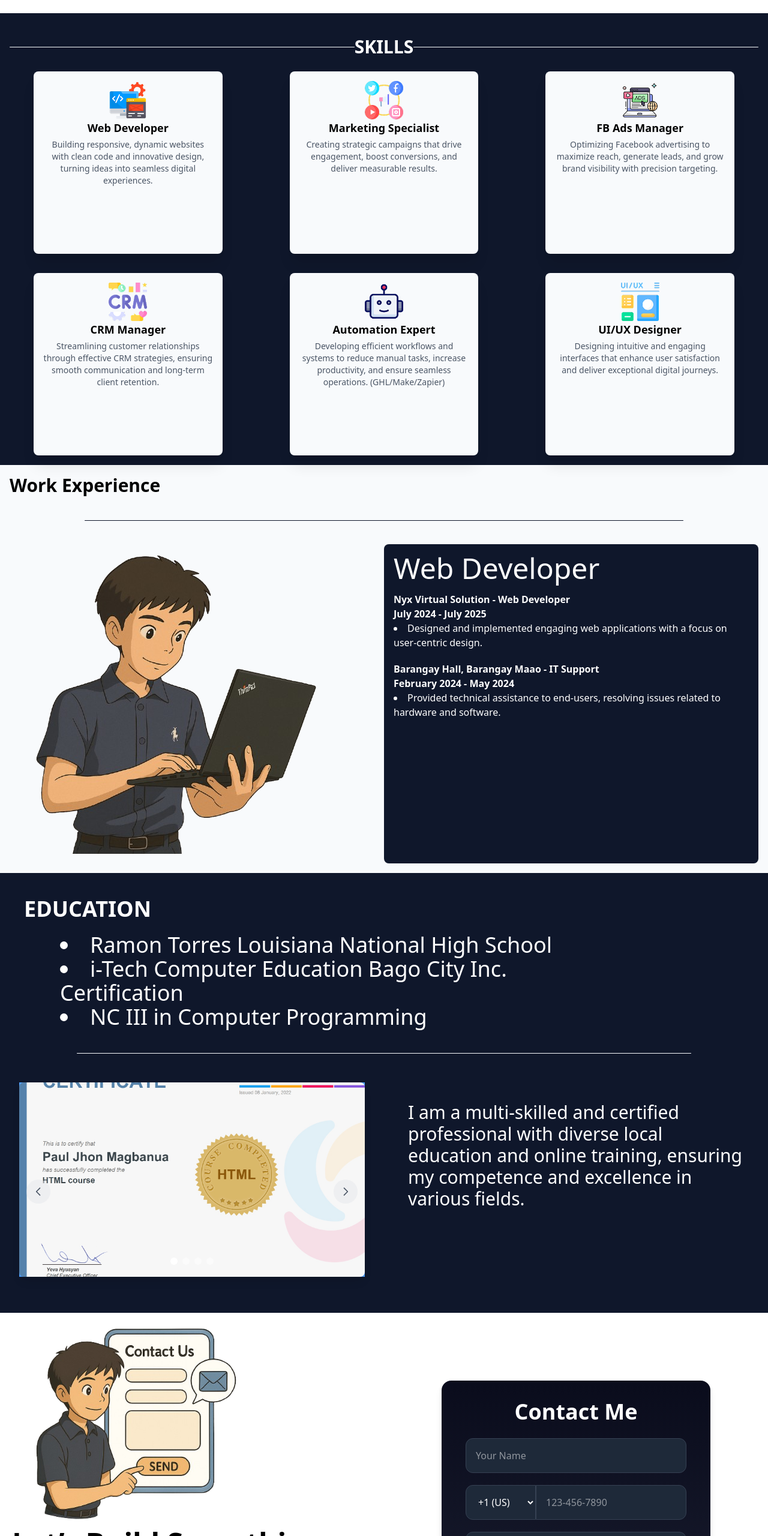
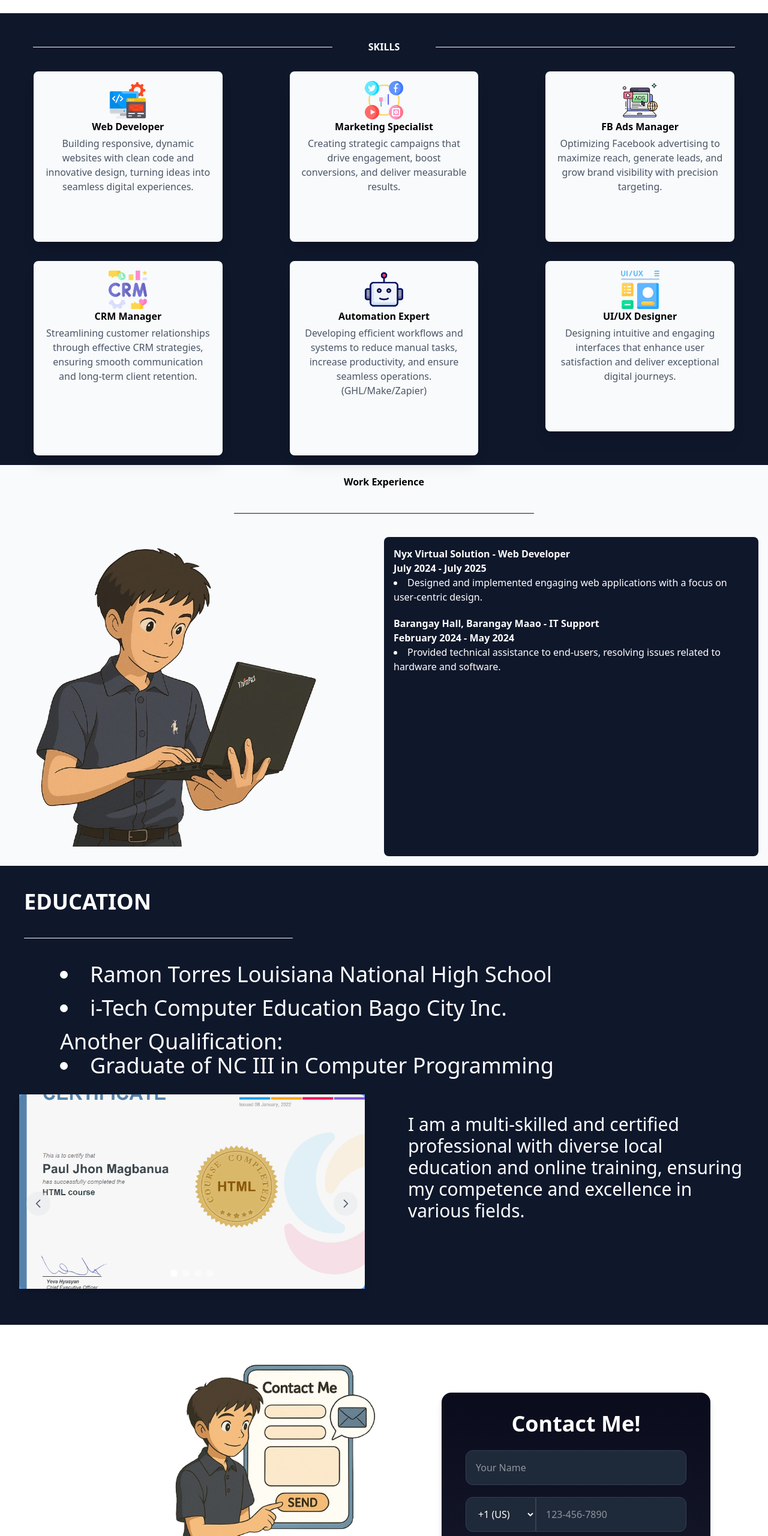
Before and after one commit to peps778/Portfolio-v3, a plain HTML site: page index.html in a window 1280 px wide. Shown: the part 846-3406 px from the top of the page at 60% size. Drawn offline with nearby package versions, Linux system fonts and the light colour scheme.

Commit message:
almost done

```diff
--- a/index.html
+++ b/index.html
@@ -44,7 +44,7 @@
             <a href="#fourthSection" class="block py-2 px-3 text-white rounded-sm hover:text-blue-500 md:p-0">Education</a>
           </li>
           <li>
-            <a href="#fifthSection" class="block py-2 px-3 text-white rounded-sm hover:text-blue-500 md:p-0">Contact</a>
+            <a href="#contactForm" class="block py-2 px-3 text-white rounded-sm hover:text-blue-500 md:p-0">Contact</a>
           </li>
         </ul>
       </div>
@@ -58,7 +58,7 @@
         <!-- TEXT BOX (Will be below image on mobile, left on desktop) -->
         <div class="text-black flex items-center justify-center  max-sm:order-2 sm:order-2 md:order-2 lg:order-1">
             <div class="max-sm:mx-5 sm:mx-5 md:mx-10 lg:ml-30">
-                <h1 class="font-bold max-sm:text-7xl sm:text-7xl md:text-8xl lg:text-8xl ">
+                <h1 class="font-bold max-sm:text-6xl sm:text-7xl md:text-8xl lg:text-8xl ">
                     Hi, I’m Paul
                 </h1>
                 <h4 class="font-bold max-sm:text-2xl sm:text-3xl md:text-3xl lg:text-4xl mt-4">
@@ -69,7 +69,7 @@
                 </p>
 
                 <button class="bg-slate-900 hover:bg-slate-500 py-2 px-3 rounded-lg my-4 flex items-center justify-center">
-                    <a class="text-white text-center" href="#">DOWNLOAD CV!</a>
+                    <a href="./src/Paul-Magbanua.pdf" class="text-white text-center" id="downloadBtn">DOWNLOAD CV!</a>
                 </button>
             </div>
         </div>
@@ -89,9 +89,9 @@
     <section id="secondSection" class="bg-slate-900 p-4 h-fit">
 
         <div class="flex justify-center">
-            <hr class="w-[50%] h-[0.5px] mx-auto mt-10 my-4 bg-slate-50 border-0 rounded-sm md:my-10 dark:bg-slate-50">
-            <h1 class="text-white font-bold self-center my-5 text-3xl">SKILLS</h1>
-            <hr class="w-[50%] h-[0.5px] mx-auto mt-10 my-4 bg-slate-50 border-0 rounded-sm md:my-10 dark:bg-slate-50">
+            <hr class="w-[40%] h-[0.5px] mx-auto mt-10 my-4 bg-slate-50 border-0 rounded-sm md:my-10 dark:bg-slate-50">
+            <h1 class="text-white font-bold self-center mx-5 my-5 max-sm:italic max-sm:text-2xl">SKILLS</h1>
+            <hr class="w-[40%] h-[0.5px] mx-auto mt-10 my-4 bg-slate-50 border-0 rounded-sm md:my-10 dark:bg-slate-50">
 
         </div>
 
@@ -101,8 +101,8 @@
             <li class="bg-slate-50 rounded-lg shadow-xl p-4 mx-10">
                 <div class="grid grid-cols-1 place-items-center text-center">
                     <img  style="margin: 0 auto;" src="./src/assets/web-development-icon.png" alt="" class="w-16 h-16">
-                    <h1 class="text-lg font-semibold mt-2" style="margin: 0 auto;">Web Developer</h1>
-                    <p style="text-align: center;" class="text-sm text-gray-600 mt-1">
+                    <h1 class="max-sm:text-2xl font-bold mt-2" style="margin: 0 auto;">Web Developer</h1>
+                    <p style="text-align: center;" class="max-sm:text-1xl text-gray-600 mt-1">
                         Building responsive, dynamic websites with clean code and innovative design,
                         turning ideas into seamless digital experiences.
                     </p>
@@ -113,8 +113,8 @@
             <li class="bg-slate-50 rounded-lg shadow-xl p-4 mx-10">
                 <div class="grid grid-cols-1 place-items-center text-center">
                     <img  style="margin: 0 auto;" src="./src/assets/marketing-specialist-icon.png" alt="" class="w-16 h-16">
-                    <h1 class="text-lg font-semibold mt-2" style="margin: 0 auto;">Marketing Specialist</h1>
-                    <p style="text-align: center;" class="text-sm text-gray-600 mt-1">
+                    <h1 class="max-sm:text-2xl font-semibold mt-2" style="margin: 0 auto;">Marketing Specialist</h1>
+                    <p style="text-align: center;" class="max-sm:text-1xl text-gray-600 mt-1">
                         Creating strategic campaigns that drive engagement, boost conversions, and deliver measurable results.
                     </p>
                 </div>
@@ -124,8 +124,8 @@
             <li class="bg-slate-50 rounded-lg shadow-xl p-4 mx-10">
                 <div class="grid grid-cols-1 place-items-center text-center">
                     <img  style="margin: 0 auto;" src="./src/assets/FB-ads-manager-icon.png" alt="" class="w-16 h-16">
-                    <h1 class="text-lg font-semibold mt-2" style="margin: 0 auto;">FB Ads Manager</h1>
-                    <p style="text-align: center;" class="text-sm text-gray-600 mt-1">
+                    <h1 class="max-sm:text-2xl font-semibold mt-2" style="margin: 0 auto;">FB Ads Manager</h1>
+                    <p style="text-align: center;" class="max-sm:text-1xl text-gray-600 mt-1">
                         Optimizing Facebook advertising to maximize reach, generate leads, and grow brand visibility with precision targeting.
                     </p>
                 </div>
@@ -135,8 +135,8 @@
             <li class="bg-slate-50 rounded-lg shadow-xl p-4 mx-10">
                 <div class="grid grid-cols-1 place-items-center text-center">
                     <img  style="margin: 0 auto;" src="./src/assets/crm-manager-icon.png" alt="" class="w-16 h-16">
-                    <h1 class="text-lg font-semibold mt-2" style="margin: 0 auto;">CRM Manager</h1>
-                    <p style="text-align: center;" class="text-sm text-gray-600 mt-1">
+                    <h1 class="max-sm:text-2xl font-semibold mt-2" style="margin: 0 auto;">CRM Manager</h1>
+                    <p style="text-align: center;" class="max-sm:text-1xl text-gray-600 mt-1">
                         Streamlining customer relationships through effective CRM strategies, ensuring smooth communication and long-term client retention.
                     </p>
                 </div>
@@ -146,19 +146,19 @@
             <li class="bg-slate-50 rounded-lg shadow-xl p-4 mx-10">
                 <div class="grid grid-cols-1 place-items-center text-center">
                     <img  style="margin: 0 auto;" src="./src/assets/automation-icon.png" alt="" class="w-16 h-16">
-                    <h1 class="text-lg font-semibold mt-2" style="margin: 0 auto;">Automation Expert</h1>
-                    <p style="text-align: center;" class="text-sm text-gray-600 mt-1">
+                    <h1 class="max-sm:text-2xl font-semibold mt-2" style="margin: 0 auto;">Automation Expert</h1>
+                    <p style="text-align: center;" class="max-sm:text-1xl text-gray-600 mt-1">
                         Developing efficient workflows and systems to reduce manual tasks, increase productivity, and ensure seamless operations. (GHL/Make/Zapier)
                     </p>
                 </div>
             </li>
 
             <!-- CARD 6 -->
-            <li class="bg-slate-50 rounded-lg shadow-xl p-4 mx-10">
+            <li class="bg-slate-50 rounded-lg shadow-xl p-4 mx-10 mb-10">
                 <div class="grid grid-cols-1 place-items-center text-center">
                     <img  style="margin: 0 auto;" src="./src/assets/UI-UX-design-icon.png" alt="" class="w-16 h-16">
-                    <h1 class="text-lg font-semibold mt-2" style="margin: 0 auto;">UI/UX Designer</h1>
-                    <p style="text-align: center;" class="text-sm text-gray-600 mt-1">
+                    <h1 class="max-sm:text-2xl font-semibold mt-2" style="margin: 0 auto;">UI/UX Designer</h1>
+                    <p style="text-align: center;" class="max-sm:text-1xl text-gray-600 mt-1">
                         Designing intuitive and engaging interfaces that enhance user satisfaction and deliver exceptional digital journeys.
                     </p>
                 </div>
@@ -171,8 +171,8 @@
     <!-- ///////////////////////WORK EXPERIENCE////////////////////////////// -->
 
     <section id="thirdSection"  class="bg-slate-50 p-4 h-fit">
-            <h1 class="text-3xl font-extrabold" >Work Experience</h1>
-            <hr class="w-[80%] h-[0.5px] mx-auto mt-5 my-4 bg-slate-900 border-0 rounded-sm md:my-10 dark:bg-slate-900">
+            <h1 class="max-sm:text-2xl max-sm:italic font-bold" style="text-align: center;">Work Experience</h1>
+            <hr class="w-[40%] h-[0.5px] mx-auto mt-2 my-4 bg-slate-900 border-0 rounded-sm md:my-10 dark:bg-slate-900">
 
 
         <div class="grid grid-cols-2 max-sm:grid-cols-1">
@@ -182,17 +182,17 @@
                 <div class=" rounded-lg bg-slate-900 p-4 text-white">
                     <div class="grid grid:cols-1">
 
-                        <div class="container">
-                            <h1 class="lg:text-5xl md:text-5xl sm:text-3xl max-sm:text-3xl mb-4">Web Developer</h1>
+                        <div class="container max-sm:text-1xl">
+
                         <p class="font-bold">Nyx Virtual Solution - Web Developer<br> July 2024 - July 2025
                         </p>
-                        <li class="mb-5">Designed and implemented engaging web applications with a focus on user-centric design.</li>
+                        <li class="mb-5 max-sm:italic">Designed and implemented engaging web applications with a focus on user-centric design.</li>
                         </div>
                         <!-- ///////// -->
                         <div class="container">
                         <p class="font-bold">Barangay Hall, Barangay Maao - IT Support <br> February 2024 - May 2024
                         </p>
-                        <li>Provided technical assistance to end-users, resolving issues related to hardware and software.</li>
+                        <li class="max-sm:italic">Provided technical assistance to end-users, resolving issues related to hardware and software.</li>
                         </div>
 
 
@@ -206,28 +206,28 @@
     <!-- //////////////////EDUCATION SECTION///////////////////// -->
         <section id="fourthSection"  class="bg-slate-900 h-fit pb-15">
 
-            <h1 class="pt-10 ml-10 mb-5 sm:text-3xl md:text-4xl xl:text-4xl font-extrabold text-white">EDUCATION</h1>
+            <h1 class="pt-10 ml-10 mb-2 max-sm:text-2xl sm:text-3xl md:text-4xl xl:text-4xl font-bold text-white max-sm:italic">EDUCATION</h1>
+            <hr class="w-[35%] h-[0.5px] ml-10 mt-1 mb-5 bg-slate-50 border-0 rounded-sm md:my-10 dark:bg-slate-50">
 
             <!-- container of education -->
-            <div class="mx-10 max-sm:text-2xl sm:text-2xl md:text-2xl lg:text-4xl">
+            <div class="mx-10 max-sm:text-1xl sm:text-2xl md:text-2xl lg:text-4xl">
                 <ul class="list-disc list-inside ml-15 text-white">
-                    <li>
+                    <li class="mb-4">
                         Ramon Torres Louisiana National High School
                     </li>
-                    <li>
+                    <li class="mb-4">
                         i-Tech Computer Education Bago City Inc.
                     </li>
                     <p>
-                        Certification
+                        Another Qualification:
                     </p>
-                    <li>
-                        NC III in Computer Programming
+                    <li class="mb-5">
+                       Graduate of NC III in Computer Programming
                     </li>
 
                 </ul>
             </div>
-            <!-- hr line -->
-            <hr class="w-[80%] h-[0.5px] mx-auto mt-10 my-4 bg-slate-50 border-0 rounded-sm md:my-10 dark:bg-slate-50">
+
 
 <article class="grid max-sm:grid-cols-1 sm:grid-cols-1 md:grid-cols-2 xl:grid-cols-2">
 
@@ -286,7 +286,7 @@
 
   <!-- Text Section -->
             <div class="mt-10 mx-10">
-    <p class="max-sm:text-center sm:text-center md:text-center xl:text-left text-white max-sm:text-2xl sm:text-2xl md:text-3xl lg:text-3xl">
+    <p class="max-sm:text-center sm:text-center md:text-center xl:text-left text-white max-sm:text-1xl sm:text-2xl md:text-3xl lg:text-3xl">
       I am a multi-skilled and certified professional with diverse local education and online training, ensuring my competence and excellence in various fields.
     </p>
   </div>
@@ -304,13 +304,13 @@
 
         <div class="grid grid-cols-2 sm:grid-cols-1 max-sm:grid-cols-1">
 
-            <div class="max-sm:p-5 sm:mx-5 max-sm:mx-10">
-                <img class="w-90 max-sm:ml-7 sm:ml-7" src="./src/assets/contact-us.png" alt="file missing">
-                <h1 class="text-5xl font-bold">
-                    Let’s Build Something Amazing!
+            <div class="">
+                <img class="w-90 mt-10 ml-auto" src="./src/assets/contact-me.png" alt="file missing">
+                <h1 class="whitespace-nowrap max-sm:text-3xl font-bold mx-10">
+                    Let’s Build Something <span class="block">Amazing!</span>
                 </h1>
                 <br>
-                <p class="text-1xl">
+                <p class="max-sm:text-1xl mx-10">
                     Looking for a skilled web developer to bring your ideas to life? I specialize in crafting modern, responsive, and high-performance websites. Whether it’s a portfolio, business site, or a custom web app, I’m here to help!
                 </p>
             </div>
@@ -319,7 +319,7 @@
         <div class=" flex items-center justify-center">
 
             <div class="bg-gradient-to-b from-[#0A0C1C] to-[#1E2235] w-full max-w-md max-sm:w-80 sm:w-80 md:w-96 lg:w-[57rem] py-8 mb-10 px-6 sm:px-10 rounded-2xl shadow-lg mt-10 sm:mx-5">
-                <h2 class="text-white  max-sm:text-2xl lg:text-4xl font-bold text-center mb-6">Contact Me</h2>
+                <h2 class="text-white  max-sm:text-2xl lg:text-4xl font-bold text-center mb-6">Contact Me!</h2>
 
                 <form class="space-y-5" id="contactForm">
                   <!-- Name Input -->
--- a/src/config.js
+++ b/src/config.js
@@ -75,3 +75,9 @@ function sendEmail() {
 //     event.preventDefault();
 //   }
 // });
+
+
+// Download
+document.getElementById("downloadBtn").addEventListener("click", function () {
+  alert("Your CV download will start shortly!");
+});
```
Also changed, not shown: src/assets/contact-me.png (added), 1 other file.
